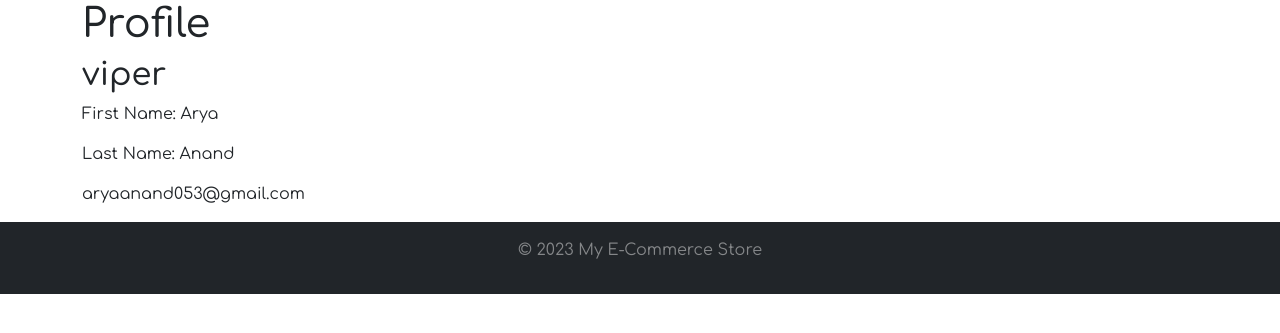
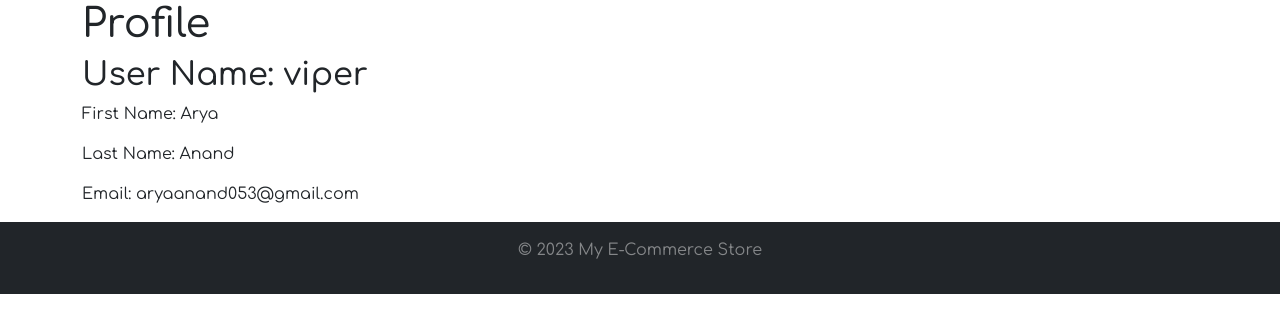
Before and after one commit to aryaanand055/E-Commerce-Project, a Django app: template myenv/ecommerce_project/projectAuth/templates/profile.html in a window 1280 px wide. Shown: the part 59-392 px from the top of the page. Run offline with Django 4.2, Linux system fonts and the light colour scheme; a user stored in the database is signed in; the template is opened without the code that fills it: most values are stand-ins (such as "Sample title", 1, 10 or a date in 2020); some libraries are stand-ins or nearby versions.

Commit message:
Small changes

```diff
--- a/myenv/ecommerce_project/projectAuth/templates/profile.html
+++ b/myenv/ecommerce_project/projectAuth/templates/profile.html
@@ -12,10 +12,10 @@ Profile
         </h1>
 
         <div class="profile-info">
-            <h2 class="profile-username">{{ user.username }}</h2>
+            <h2 class="profile-username">User Name: {{ user.username }}</h2>
             <p class="profile-firstname">First Name: {{ user.first_name }}</p>
             <p class="profile-firstname">Last Name: {{ user.last_name }}</p>
-            <p class="profile-email">{{ user.email }}</p>
+            <p class="profile-email">Email: {{ user.email }}</p>
         </div>
     </div>
 
```
